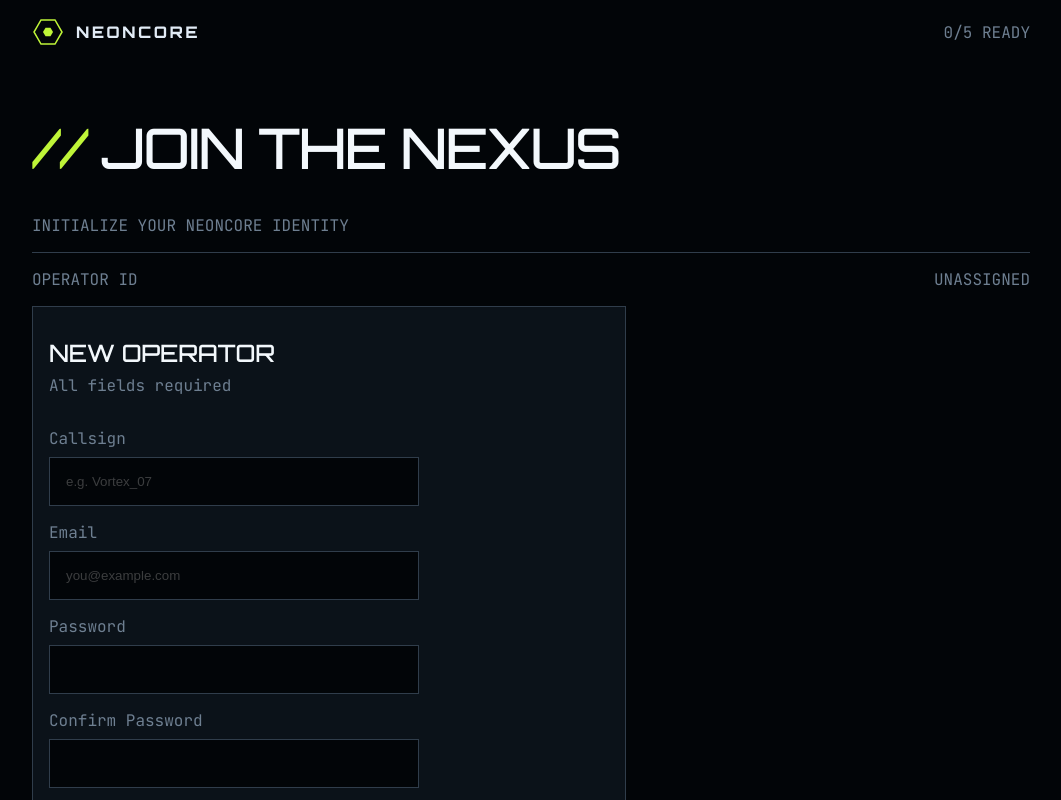
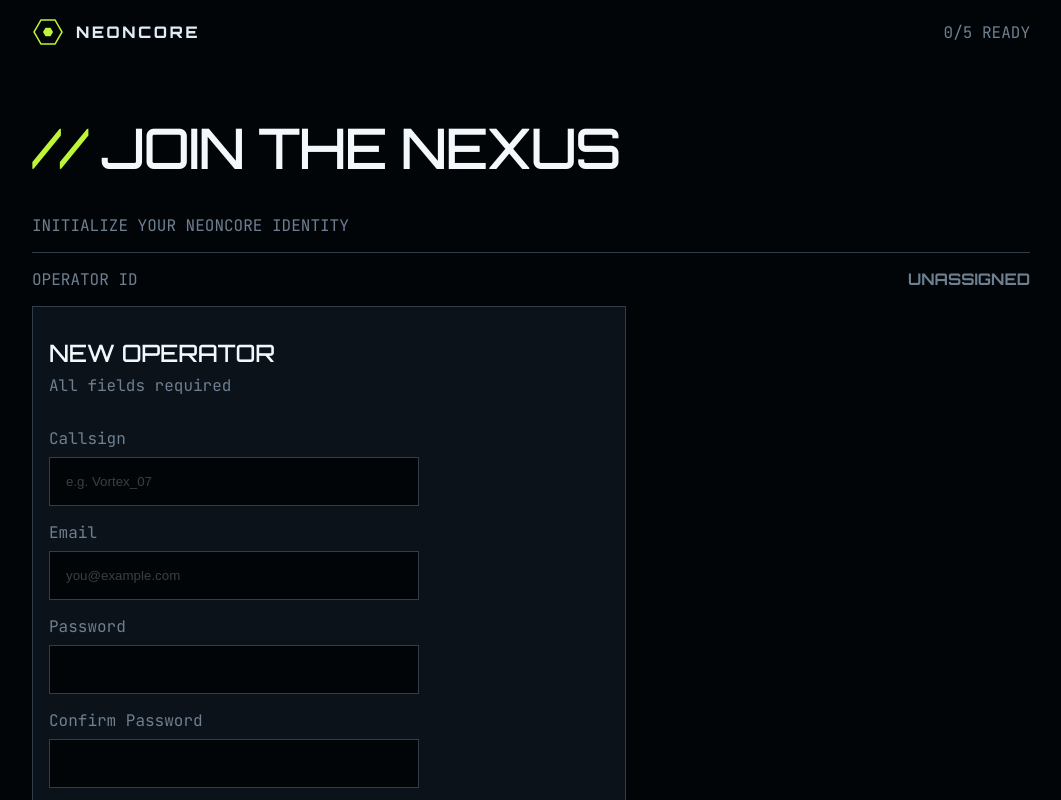
Before and after one commit to jkaps9/gamer-sign-up-form, a React (Vite) app: page / in a window 1280 px wide. Shown: the top 800 px of the page, without its empty margins (109-1170 px from the left). Built offline with nearby package versions, Linux system fonts and the light colour scheme.

Commit message:
feat(operator-details): display call sign or 'Unassigned' in operator details section

```diff
--- a/src/App.tsx
+++ b/src/App.tsx
@@ -59,9 +59,15 @@ function App() {
       <section className="operator-details">
         <div className="operator-details__id">
           <span className="text-upper">Operator ID</span>
-          <span className="text-upper" id="operatorId">
-            Unassigned
-          </span>
+          {(formData.callSign && (
+            <span className="operator-details__callSign">
+              {formData.callSign}
+            </span>
+          )) || (
+            <span className="text-upper operator-details__noCallSign">
+              Unassigned
+            </span>
+          )}
         </div>
       </section>
       <Form
--- a/src/styles/index.css
+++ b/src/styles/index.css
@@ -145,4 +145,14 @@ p {
     display: flex;
     justify-content: space-between;
   }
+
+  .operator-details__callSign {
+    color: var(--text-h);
+  }
+
+  .operator-details__callSign,
+  .operator-details__noCallSign {
+    font-family: var(--heading);
+    font-weight: 700;
+  }
 }
```
